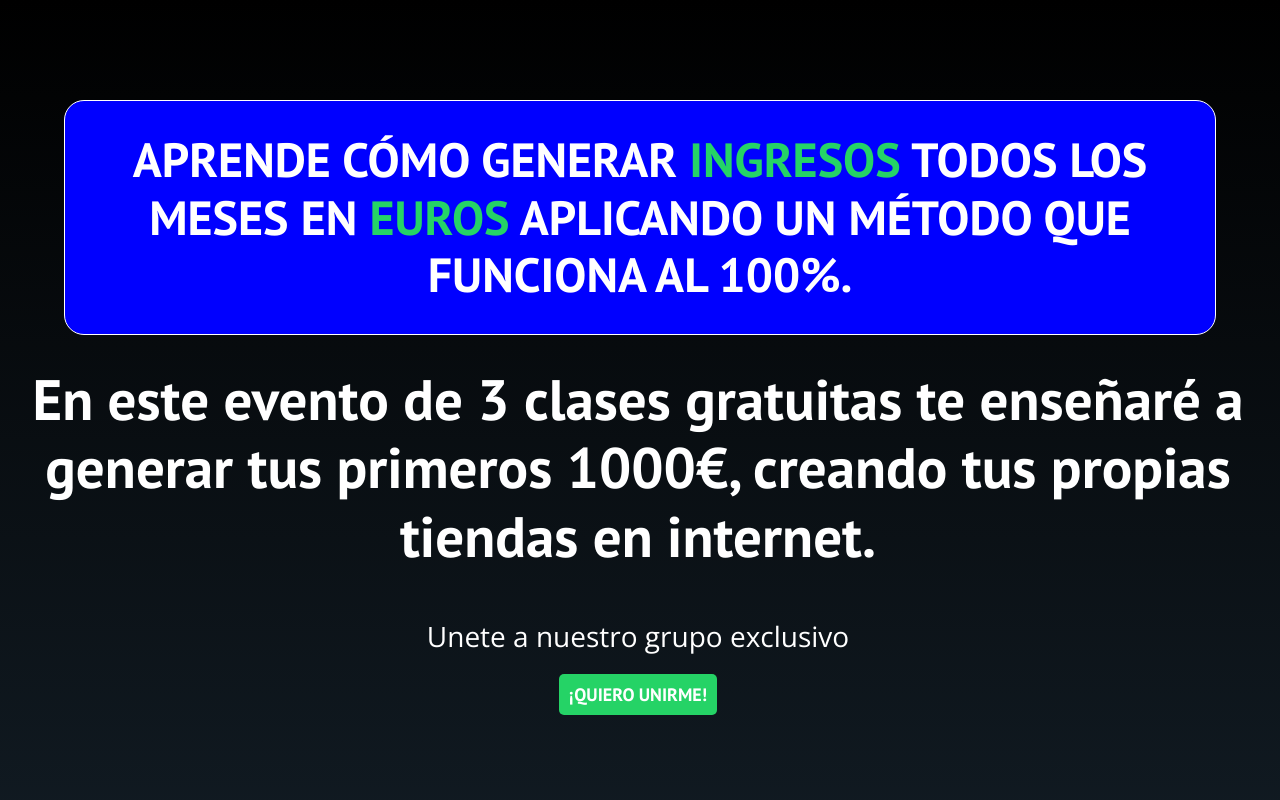
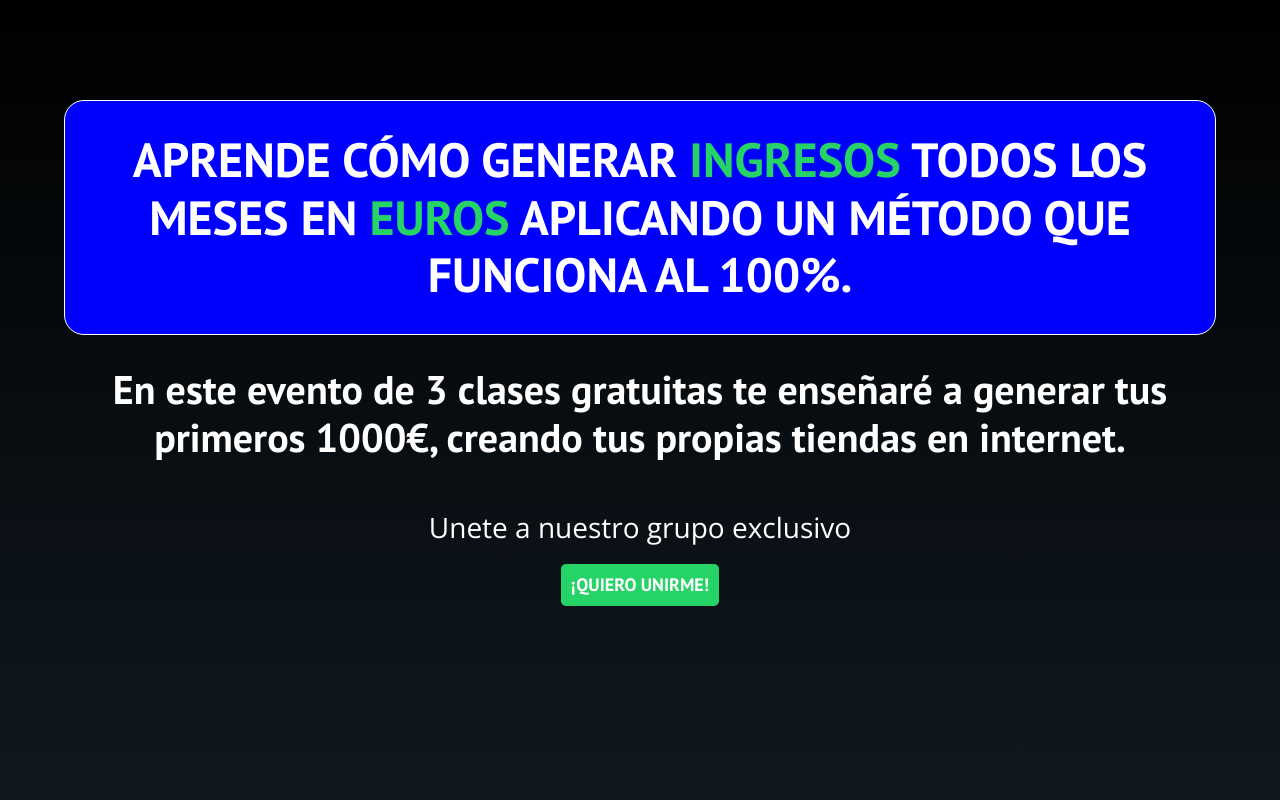
Before and after one commit to hamc417/Metodo-TPF, a plain HTML site: page index.html in a window 1280 px wide. Shown: the top 800 px of the page. Drawn offline with nearby package versions, Linux system fonts and the light colour scheme; no server answers.

Commit message:
Actualizacio espacio boton

```diff
--- a/css/style.css
+++ b/css/style.css
@@ -32,6 +32,7 @@ body{
     color: var(--blanco);
 }
 
+
 /*Globales*/
 
 .contenedor{
@@ -50,12 +51,12 @@ h1, h2, h3, h4{
     text-align: center;
 }
 
-/* h1{
+ /* h1{
     font-size: 4.8rem;
-    }
+    } */
 h2{
     font-size: 4rem;
-}*/
+}
 h3{
     font-size: 3.2rem;
 }
@@ -115,9 +116,8 @@ h1{
 }
 @media (min-width: 768px) {
    .header__texto{
-    max-width: 95%;
-    /* margin: 10rem; */
-    font-size: 3.8rem;
+
+    font-size: 2.8rem;
    }
  }
 
@@ -147,7 +147,7 @@ border-radius: 2rem;
   font-family: var(--fuenteHeading);
   font-weight: 700;
   text-transform: uppercase;
-  margin-bottom: 2rem;        /*separacion hacia abajo*/
+  margin: 2rem 0 2rem 0;        /*separacion hacia abajo*/
   border-radius: .5rem;
   border: none;
  }
--- a/index.html
+++ b/index.html
@@ -31,16 +31,15 @@
 
 
 </head>
-<body>
-    <header class="header">
+<body >
 
-        <div class="contenedor">
+    <header class="header contenedor">
 
-                <a class="logo">
-                    <h1 class="logo__nombre no-margin centrar-texto" >APRENDE CÓMO GENERAR <span>INGRESOS</span> TODOS LOS MESES EN <span> EUROS </span>APLICANDO UN MÉTODO QUE  FUNCIONA AL 100%.</h1>
-                </a>
 
-        </div>
+           <h1 class="logo__nombre no-margin centrar-texto" >APRENDE CÓMO GENERAR <span>INGRESOS</span> TODOS LOS MESES EN <span> EUROS </span>APLICANDO UN MÉTODO QUE  FUNCIONA AL 100%.</h1>
+
+
+
 
         <div class="header__texto">
             <h2 class="no-margin">En este evento de 3 clases gratuitas te enseñaré a generar tus primeros 1000€, creando tus propias tiendas en internet.</h2>
@@ -134,7 +133,7 @@
 
     </div>
 
-   <form action=""></form>
+
 
 
     <script src="js/modernizr.js"></script> <!--se copio archivo desde la pagina modernizr.com, archivo webp, se creo archivo .js y se cargo la clase en css para los navegadores que lo soportan-->
```
